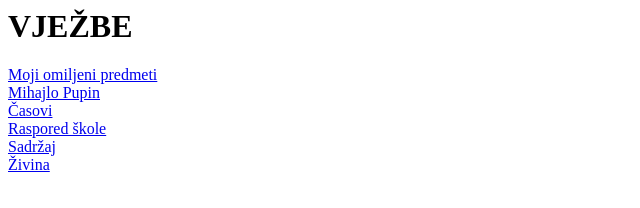
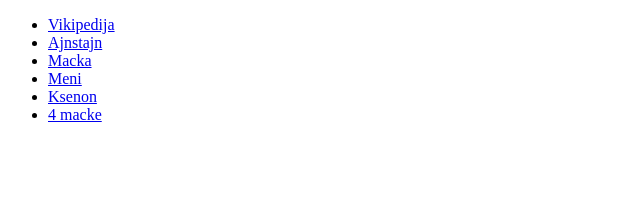
Before and after one commit to Katanagymnasium/Marko-Katanic, a plain HTML site: page index.html in a window 1280 px wide. Shown: the whole page, without its empty margins (0-640 px from the left). Drawn offline with Linux system fonts and the light colour scheme.

Commit message:
Update index.html

```diff
--- a/index.html
+++ b/index.html
@@ -1,13 +1,21 @@
-<html>
-      <head>
-         <h1>VJEŽBE</h1>
-      </head>
-      <body>
-       <a href = "omiljenipredmeti.html"> Moji omiljeni predmeti </a> <br>
-        <a href = "mihajlopupin.html"> Mihajlo Pupin </a> <br>
-       <a href = "casovi.html"> Časovi </a> <br>
-        <a href = "rasporedskole.html"> Raspored škole </a> <br>
-        <a href = "sadrzaj.html"> Sadržaj </a> <br>
-        <a href = "%C5%BEivina.html"> Živina </a> <br>
-  </body>
+<!DOCTYPE html>
+<html lang="en">
+<head>
+    <meta charset="UTF-8">
+    <meta name="viewport" content="width=device-width, initial-scale=1.0">
+    <title>Index</title>
+    <link rel="stylesheet" href="style.css">
+</head>
+<body>
+    <nav>
+        <ul>
+            <li><a href="vikipedija.html">Vikipedija</a></li>
+            <li><a href="ajnstajn.html">Ajnstajn</a></li>
+            <li><a href="macka.html">Macka</a></li>
+            <li><a href="meni.html">Meni</a></li>
+            <li><a href="ksenon.html">Ksenon</a></li>
+            <li><a href="4macke.html">4 macke</a></li>
+        </ul>
+    </nav>
+</body>
 </html>
```
